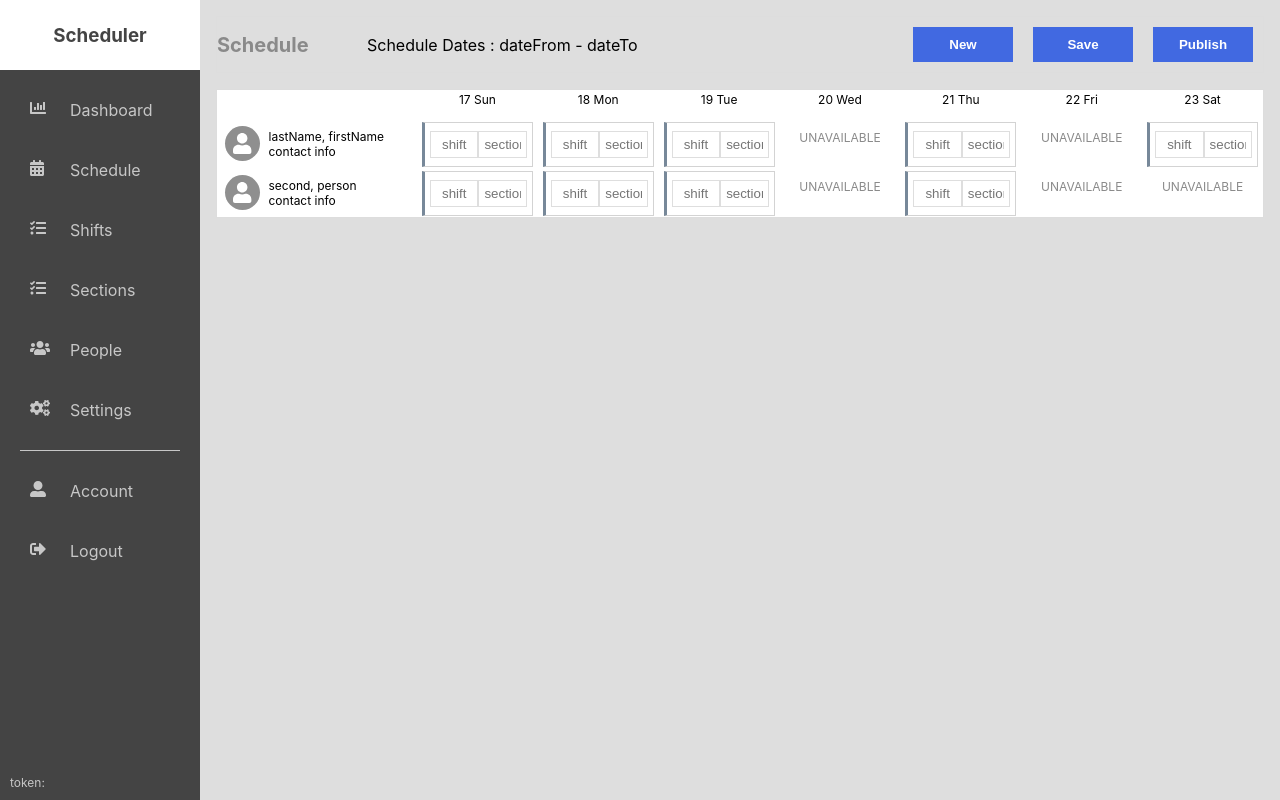
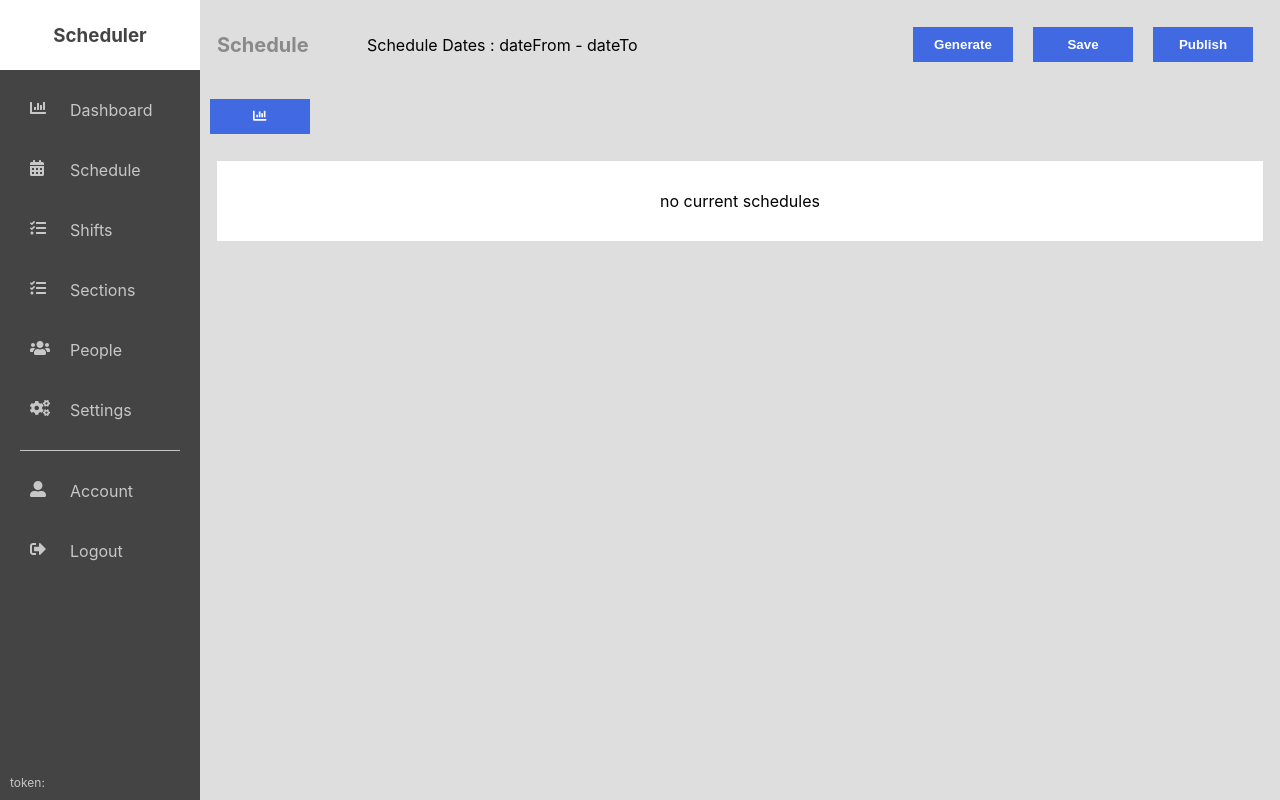
Before and after one commit to matthewray-pgh/scheduler, a React (Create React App) app: page /schedule in a window 1280 px wide. Built offline with nearby package versions, Linux system fonts and the light colour scheme.

Commit message:
feat: major update to editable schedule page view

```diff
--- a/src/assets/mockSchedule.json
+++ b/src/assets/mockSchedule.json
@@ -66,7 +66,48 @@
       },
       {
         "day": 4,
+        "available": [],
+        "shifts": []
+      },
+      {
+        "day": 5,
         "available": [1],
+        "shifts": []
+      },
+      {
+        "day": 6,
+        "available": [],
+        "shifts": []
+      }
+    ]
+  },
+  {
+    "personId": 2,
+    "name": "testName, Testperson",
+    "schedule": [
+      {
+        "day": 0,
+        "available": [],
+        "shifts": []
+      },
+      {
+        "day": 1,
+        "available": [1],
+        "shifts": []
+      },
+      {
+        "day": 2,
+        "available": [0],
+        "shifts": []
+      },
+      {
+        "day": 3,
+        "available": [1],
+        "shifts": []
+      },
+      {
+        "day": 4,
+        "available": [0],
         "shifts": []
       },
       {
@@ -76,7 +117,7 @@
       },
       {
         "day": 6,
-        "available": [],
+        "available": [1],
         "shifts": []
       }
     ]
--- a/src/components/ShiftCard.js
+++ b/src/components/ShiftCard.js
@@ -1,4 +1,4 @@
-import React from "react";
+import React, { useState, useCallback } from "react";
 
 import "../styles/ShiftCard.scss";
 
@@ -17,11 +17,53 @@ const timeOptions = [
   { id: 2, value: " PM " },
 ];
 
-export const ShiftCard = () => {
+export const ShiftCard = ({update, shift, section, day }) => {
+  const [focus, setFocus] = useState(false);
+  const [shiftValue, setShiftValue] = useState(shift);
+  const [sectionValue, setSectionValue] = useState(section);
+
+  const handleShiftChange = useCallback((e) => {
+    setShiftValue(e.target.value);
+  }, []);
+
+  const handleSectionChange = useCallback((e) => {
+    setSectionValue(e.target.value);
+  },[]);
+
+  const updateSchedule = useCallback(() => {
+    return update(shiftValue, sectionValue, day);
+  }, [update, shiftValue, sectionValue, day]);
+
   return (
     <div className="shift-card">
-      <input type="text" className="shift-card__input" placeholder="shift" />
-      <input type="text" className="shift-card__input" placeholder="section" />
+      <div className="shift-card__column-1">
+        <label className="shift-card__label" htmlFor="shift">
+          shift
+        </label>
+        <input
+          name="shift"
+          type="text"
+          value={shiftValue}
+          className="shift-card__input"
+          onChange={handleShiftChange}
+          onBlur={updateSchedule}
+        />
+      </div>
+
+      <div className="shift-card__column-2">
+        <label className="shift-card__label" htmlFor="section">
+          section
+        </label>
+        <input
+          name="section"
+          type="text"
+          value={sectionValue}
+          className="shift-card__input"
+          onChange={handleSectionChange}
+          onBlur={updateSchedule}
+        />
+      </div>
+
       {/* <AutoCompleteInput options={timeOptions} /> */}
       {/* <AutoCompleteInput options={sectionOptions} /> */}
     </div>
--- a/src/components/SideNav.js
+++ b/src/components/SideNav.js
@@ -29,7 +29,7 @@ export const SideNav = () => {
   };
 
   useEffect(() => {
-    console.log(`showMobileMenu - ${showMobileMenu}`);
+    // console.log(`showMobileMenu - ${showMobileMenu}`);
   });
 
   const handleMobileMenuClick = () => {
--- a/src/pages/Schedule.js
+++ b/src/pages/Schedule.js
@@ -1,21 +1,18 @@
-import React, { useState } from "react";
+import React, { Fragment, useState, useMemo } from "react";
 
 import { FontAwesomeIcon } from "@fortawesome/react-fontawesome";
-import { faUser } from "@fortawesome/free-solid-svg-icons";
+import { faUser, faChartBar } from "@fortawesome/free-solid-svg-icons";
 
 import { ShiftCard } from "../components/ShiftCard.js";
-import { useWindow } from "../components/UseWindow";
 
 import "../styles/Schedule.scss";
 
-import testData from "../assets/dataFile.json";
 import config from "../assets/appConfig.json";
-import shiftDefaults from "../assets/scheduleTemplate.json";
 import mockSchedule from "../assets/mockSchedule.json";
 import personDetails from "../assets/personDetails";
+import { endsWith } from "lodash";
 
 const defaultActive = { person: 0, day: 1 };
-const mobileWidth = 600;
 const defaultRange = [
   new Date("07-17-22"),
   new Date("07-18-22"),
@@ -27,90 +24,50 @@ const defaultRange = [
 ];
 
 export const Schedule = () => {
-  const [schedule, setSchedule] = useState(testData);
-  const [mock, setMock] = useState(mockSchedule);
+  //data states
+  const [schedule, setSchedule] = useState(mockSchedule);
   const [people, setPeople] = useState(personDetails);
 
+  //page states
+  const [listView, setListView] = useState(true);
+  const [editView, setEditView] = useState(false);
+  const [viewView, setViewView] = useState(false);
+  const [unsavedChanges, setUnsavedChanges] = useState(false);
+
+  const [dailyShifts, setDailyShifts] = useState([]);
   const [scheduleRange, setScheduleRange] = useState(defaultRange);
   const [dailyViewFilter, setDailyViewFilter] = useState(false);
 
   //active state controls which cell in table
   const [active, setActive] = useState(defaultActive);
 
-  const isMobile = useWindow(mobileWidth);
-  console.log("isMobile", isMobile);
-
-  console.log("schedule", schedule);
-
-  const [shiftDetails, setShiftDetails] = useState({
-    day: shiftDefaults.day,
-    shift: shiftDefaults.shift,
-    start: shiftDefaults.start,
-    section: shiftDefaults.section,
-  });
-
-  const loadShiftDefaults = () => {
-    setShiftDetails({
-      day: shiftDefaults.day,
-      shift: shiftDefaults.shift,
-      start: shiftDefaults.start,
-      section: shiftDefaults.section,
-    });
-  };
-
-  const handleClickShift = (personId, shiftDetails) => {
-    //check if schedule exists
-    if (shiftDetails.shift !== 0) {
-      setShiftDetails({
-        day: shiftDetails.day,
-        shift: shiftDetails.shift,
-        start: shiftDetails.start,
-        section: shiftDetails.section,
-      });
-    } else {
-      //reset to defaults
-      loadShiftDefaults();
-    }
-
-    //set person and day state
-  };
-
   const handleClickPerson = (i) => {};
-
-  const getScheduleCell = (id, schedule) => {
-    if (schedule.available.length >= 1) {
-      return (
-        <div
-          className="schedule-cell"
-          onClick={() => handleClickShift(id, schedule)}
-        >
-          <ShiftCard />
-        </div>
-      );
-    } else {
-      return <div className="shift-unavailable">UNAVAILABLE</div>;
-    }
-  };
 
   const generateNewSchedule = () => {
     //reset schedule
     let newSchedule = [];
-    setMock(newSchedule);
+    setSchedule(newSchedule);
+
+    //set controls
+    setEditView(true);
+    setListView(false);
+    setViewView(false);
 
     newSchedule = people.map((p) => ({
       personId: p.id,
-      personName: p.firstName + " " + p.lastName,
+      name: p.firstName + " " + p.lastName,
       schedule: getSchedule(p.available),
     }));
 
     //finished
-    setMock(newSchedule);
+    setSchedule(newSchedule);
+    // console.log('schedule', schedule)
   };
 
   const getSchedule = (availArr) => {
     let schedule = [];
+    availArr.map((a, i) => {
       let shift = {};
-    availArr.map((a, i) => {
       if (a === 0) {
         shift = {
           day: i,
@@ -124,11 +81,41 @@ export const Schedule = () => {
           shifts: [],
         };
       }
-      schedule.push(shift);
-      shift = {};
+      return schedule.push(shift);
     });
     return schedule;
   };
+
+  const calculateDailyShifts = () => {
+
+    setDailyShifts([]);
+  };
+
+  const updateFullSchedule = (employeeId, employeeSchedule) => {
+    const index = schedule.map((object) => object.personId).indexOf(employeeId);
+    try{
+      schedule[index].schedule = employeeSchedule;
+      console.log("schedule", schedule);
+      setSchedule(schedule);
+
+
+
+      console.log("daily shifts", dailyShifts);
+      const mapped = schedule.map((d, i) => {
+        return d.schedule;
+      });
+      console.log("mapped", mapped);
+      const merged = [].concat.apply([], mapped);
+      console.log("merged", merged);
+      const final = merged.filter((m) => m.shifts.length > 0);
+      console.log('final', final);
+      const dShifts = [{},{},{},{},{},{},{}];
+
+    }
+    catch(err){
+      console.error(err);
+    }
+  }
 
   return (
     <main>
@@ -139,14 +126,32 @@ export const Schedule = () => {
         </div>
         <div className="page-header-bar-controls">
           <button className="button" onClick={() => generateNewSchedule()}>
-            New
+            Generate
           </button>
           <button className="button">Save</button>
           <button className="button">Publish</button>
         </div>
       </section>
 
+      <section>
+        <button className="button">
+          <FontAwesomeIcon icon={faChartBar} />
+        </button>
+      </section>
+
       <section className="main-content">
+        {/* list */}
+        {listView && (
+          <>
+            <div className="schedule-list">no current schedules</div>
+          </>
+        )}
+
+        {/* view */}
+
+        {/* edit */}
+        {editView && (
+          <>
             {/* future idea */}
             {/* <div className="table-row">Daily Chart Row</div> */}
             {dailyViewFilter && (
@@ -154,10 +159,9 @@ export const Schedule = () => {
             )}
 
             <section className="table">
-          {/* people information */}
-          <div className="table__people">
-            <div className="table__header-cell"></div>
-            {mock.map((m, i) => (
+              <TableHeader scheduleDates={scheduleRange} />
+              {schedule.map((m, i) => (
+                <Fragment key={`${i}-GUID-stuff`}>
                   <div
                     key={`${i}-employee`}
                     className="table__cell"
@@ -169,39 +173,98 @@ export const Schedule = () => {
                       image={null}
                     />
                   </div>
+                  <EmployeeScheduleCells
+                    id={m.personId}
+                    schedule={m.schedule}
+                    updateSchedule={updateFullSchedule}
+                  />
+                </Fragment>
               ))}
-          </div>
-
-          {/* shift information */}
-          <div className="table__shifts">
-            {scheduleRange.map((range, i) => (
-              <div className="table__header-cell" key={`${i}-${range}`}>
-                {range.toLocaleDateString("en-us", {
-                  weekday: "short",
-                  day: "numeric",
-                })}
-              </div>
-            ))}
-
-            {mock.map((m, i) =>
-              m.schedule.map((s, i) => (
-                <div key={i} className="table__cell">
-                  {getScheduleCell(m.persionID, s)}
-                </div>
-              ))
+            </section>
+          </>
         )}
-          </div>
-        </section>
       </section>
     </main>
   );
 };
 
+const TableHeader = ({scheduleDates}) => {
+  const dayOfWeekAbbrev = (dayIndex) => {
+    return (
+      [
+        "Sun",
+        "Mon",
+        "Tue",
+        "Wed",
+        "Thu",
+        "Fri",
+        "Sat",
+      ][dayIndex] || ""
+    );
+  }
+  return (
+    <>
+      <div className="table__header-cell">Person Details</div>
+      {scheduleDates.map((d, i) =>
+        {
+          let day = new Date(d);
+          return (
+            <div className="table__header-cell" key={`${i}-dates-${d}`}>
+              {`${dayOfWeekAbbrev(day.getDay())} ${day.getMonth()}/${day.getDate()}`}
+            </div>
+          );
+        }
+      )}
+    </>
+  );
+}
+
+const EmployeeScheduleCells = ({id, schedule, updateSchedule}) => {
+
+  const updateEmpSchedule = (shift, section, day) => {
+    if (shift === "" && section === ""){
+      return
+    }
+    let newShift = {"shift": shift, "section": section};
+
+    const shiftExists = (s) => {
+      return s.shift === shift || s.section === section;
+    }
+
+    let index = schedule[day].shifts.findIndex(shiftExists) > 0 ?
+      schedule[day].shifts.findIndex(shiftExists) :
+      0;
+    schedule[day].shifts[index] = newShift;
+    updateSchedule(id, schedule);
+  };
+
+  const getScheduleCell = (id, schedule, ) => {
+    if (schedule.available.length >= 1) {
+      //TO DO: currently only handles one shift per person per day
+      let shift = schedule.shifts.length > 0  ? schedule.shifts[0].shift : '';
+      let section = schedule.shifts.length > 0 ? schedule.shifts[0].section : '';
+      return (
+        <div className="add-shift-cell">
+          <ShiftCard update={updateEmpSchedule} shift={shift} section={section} day={schedule.day}/>
+        </div>
+      );
+    } else {
+      return <div className="shift-unavailable">UNAVAILABLE</div>;
+    }
+  };
+
+  return schedule.map((s, i) => (
+    <div key={`${id}-${i}`} className="table__cell">
+      {getScheduleCell(id, s)}
+    </div>
+  ));
+}
+
 const DailyViewFilterControls = ({ scheduleRange }) => {
   return (
     <section className="mobile__table-header">
       {scheduleRange.map((range, i) => (
-        <div className="mobile__table-header-cell">
+        <div className="mobile__table-header-cell" key={`${i}-${range}`}>
           <div>
             {range.toLocaleDateString("en-us", {
               weekday: "short",
--- a/src/styles/Schedule.scss
+++ b/src/styles/Schedule.scss
@@ -1,6 +1,12 @@
 /* mobile */
 @media (max-width: 600px) {
   .main-content {
+  }
+
+  .schedule-list {
+    padding: 30px;
+    text-align: center;
+    font-size: 16px;
   }
 
   .table {
@@ -18,8 +24,6 @@
     }
 
     &__cell {
-      margin: 0 1px;
-      padding: 2px;
       height: 45px;
       /* border: solid 1px #ddd; */
       cursor: pointer;
@@ -48,6 +52,12 @@
 
 /* full screen */
 @media (min-width: 600px) {
+  .schedule-list {
+    padding: 30px;
+    text-align: center;
+    font-size: 16px;
+  }
+
   .schedule-page-header-bar {
     display: grid;
     grid-template-columns: 150px 3fr 1fr;
@@ -80,16 +90,9 @@
 
   .table {
     display: grid;
-    grid-template-columns: 200px auto;
-
-    &__people {
-    }
-
-    &__shifts {
-      display: grid;
-      grid-template-columns: repeat(7, 1fr);
-      overflow-x: scroll;
-    }
+    grid-template-columns: 2fr repeat(7, 1fr);
+    grid-gap: 5px;
+    align-content: stretch;
 
     &__row {
       display: grid;
@@ -104,19 +107,24 @@
     }
 
     &__cell {
-      margin: 0 1px;
-      padding: 2px;
-      height: 45px;
+      padding: 5px 0;
       text-align: center;
       /* border: solid 1px #ddd; */
       cursor: pointer;
     }
 
     &__header-cell {
-      margin: 0 1px;
-      padding: 2px;
-      height: 25px;
+      padding: 8px;
       text-align: center;
+
+      font-weight: bold;
+
+      &:hover {
+        cursor: pointer;
+
+        background-color: var(--light-gray);
+        color: var(--white);
+      }
     }
   }
 
@@ -149,14 +157,15 @@
   font-size: 0.75em;
 
   &__cell {
-    align-self: center;
+    display: grid;
+    align-items: center;
   }
 }
 
 .employee-card {
   display: grid;
   grid-template-columns: 1fr 3fr;
-  margin: 5px 0;
+  //margin: 5px 0;
 
   &__icon {
     text-align: center;
@@ -176,34 +185,25 @@
   }
 }
 
-.schedule-cell {
+.add-shift-cell {
   background-color: white;
-  padding: 8px 5px;
-  margin: 1px 2px;
-  min-height: 10px;
+  display: flex;
+  align-items: center;
+  justify-content: center;
+  min-height: 100%;
 
-  border: solid 1px lightgray;
-  border-left-width: 3px;
-  border-left-style: solid;
-  border-left-color: lightslategray;
-
-  font-weight: bold;
-  color: lightslategray;
-  cursor: pointer;
-
-  &:hover {
-    background-color: lightgreen;
-    border-left-color: green;
-    color: green;
-  }
+  text-align: center;
+  color: var(--light-gray);
 }
 
 .shift-unavailable {
-  padding: 8px 5px;
-  margin: 1px 2px;
-  min-height: 10px;
+  display: flex;
+  align-items: center;
+  justify-content: center;
+  min-height: 100%;
 
   text-align: center;
   font-variant: small-caps;
   color: #8a8a8a;
+  background-color: #eaeaea;
 }
--- a/src/styles/ShiftCard.scss
+++ b/src/styles/ShiftCard.scss
@@ -2,14 +2,15 @@
 @media (max-width: 600px) {
   .shift-card {
     display: grid;
-    grid-template-columns: 1fr 1fr;
+    grid-template-columns: 1fr auto 1fr;
 
     background-color: white;
 
     &__input {
       padding: 5px;
       min-width: 30px;
-      border: solid 1px #dedede;
+      // border: solid 1px #dedede;
+      border: none;
       text-align: center;
     }
 
@@ -41,8 +42,26 @@
 
     background-color: white;
 
+    &__column-1 {
+      width: 100%;
+      display: grid;
+      justify-content: end;
+    }
+
+    &__column-2 {
+      width: 100%;
+      display: grid;
+      justify-content: start;
+    }
+
+    &__label {
+      font-size: 10px;
+      font-variant: small-caps;
+    }
+
     &__input {
-      padding: 5px;
+      padding: 5px 0;
+      margin: 0 2px;
       min-width: 30px;
       border: solid 1px #dedede;
       text-align: center;
```
Lines whose indentation alone changed are shown as unchanged.
